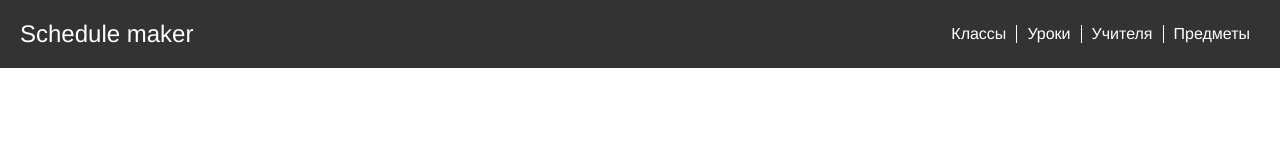
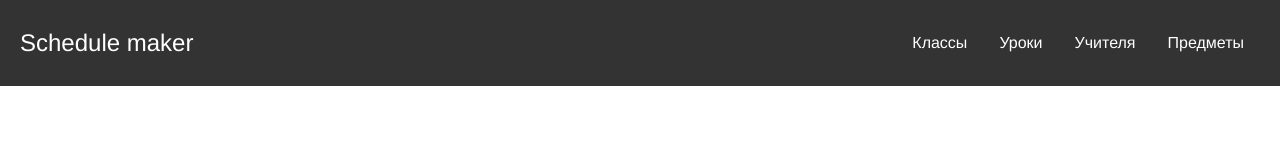
Before and after one commit to 0Abracadaber0/Schedule-maker, a plain HTML site: page view/index.html in a window 1280 px wide. Drawn offline with Linux system fonts and the light colour scheme.

Commit message:
update tabs. they work)

```diff
--- a/view/assets/css/main.css
+++ b/view/assets/css/main.css
@@ -48,3 +48,39 @@
     color: #fff;
     text-decoration: none;
 }
+
+.tab {
+    overflow: hidden;
+    background-color: #333;
+}
+
+/* Style the buttons that are used to open the tab content */
+.tab button {
+
+    background-color: inherit;
+    color: #fff;
+    float: left;
+    border: none;
+    outline: none;
+    cursor: pointer;
+    padding: 14px 16px;
+    transition: 0.3s;
+}
+
+/* Change background color of buttons on hover */
+.tab button:hover {
+    background-color: #535353;
+}
+
+/* Create an active/current tablink class */
+.tab button.active {
+    background-color: #484848;
+}
+
+/* Style the tab content */
+.tabcontent {
+    display: none;
+    padding: 6px 12px;
+    border: 1px solid #ccc;
+    border-top: none;
+}
--- /dev/null
+++ b/view/assets/js/index.js
@@ -0,0 +1,19 @@
+function openTab(evt, tabName) {
+    var i, tabcontent, tablinks;
+
+    // Get all elements with class="tabcontent" and hide them
+    tabcontent = document.getElementsByClassName("tabcontent");
+    for (i = 0; i < tabcontent.length; i++) {
+        tabcontent[i].style.display = "none";
+    }
+
+    // Get all elements with class="tablinks" and remove the class "active"
+    tablinks = document.getElementsByClassName("tablinks");
+    for (i = 0; i < tablinks.length; i++) {
+        tablinks[i].className = tablinks[i].className.replace(" active", "");
+    }
+
+    // Show the current tab, and add an "active" class to the button that opened the tab
+    document.getElementById(tabName).style.display = "block";
+    evt.currentTarget.className += " active";
+}
--- a/view/index.html
+++ b/view/index.html
@@ -9,13 +9,31 @@
     <header id="header">
         <h1><a href="index.html">Schedule maker</a></h1>
         <nav class="tabs">
-            <ul>
-                <li><a href="#">Классы</a></li>
-                <li><a href="#">Уроки</a></li>
-                <li><a href="#">Учителя</a></li>
-                <li><a href="#">Предметы</a></li>
-            </ul>
+            <div class="tab">
+                <button class="tablinks" onclick="openTab(event, 'Classes')">Классы</button>
+                <button class="tablinks" onclick="openTab(event, 'Lessons')">Уроки</button>
+                <button class="tablinks" onclick="openTab(event, 'Teachers')">Учителя</button>
+                <button class="tablinks" onclick="openTab(event, 'Subjects')">Предметы</button>
+            </div>
         </nav>
     </header>
+
+    <div id="Classes" class="tabcontent">
+        <h3>Вкладка "Классы"</h3>
+    </div>
+
+    <div id="Lessons" class="tabcontent">
+        <h3>Вкладка "Уроки"</h3>
+    </div>
+
+    <div id="Teachers" class="tabcontent">
+        <h3>Вкладка "Учителя"</h3>
+    </div>
+
+    <div id="Subjects" class="tabcontent">
+        <h3>Вкладка "Предметы"</h3>
+    </div>
+
+    <script src="./assets/js/index.js"></script>
 </body>
 </html>
```
